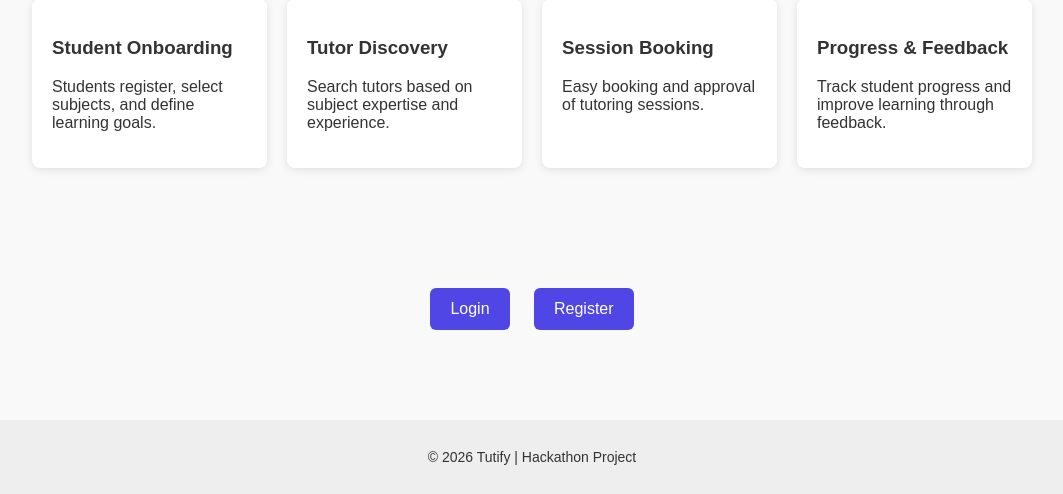
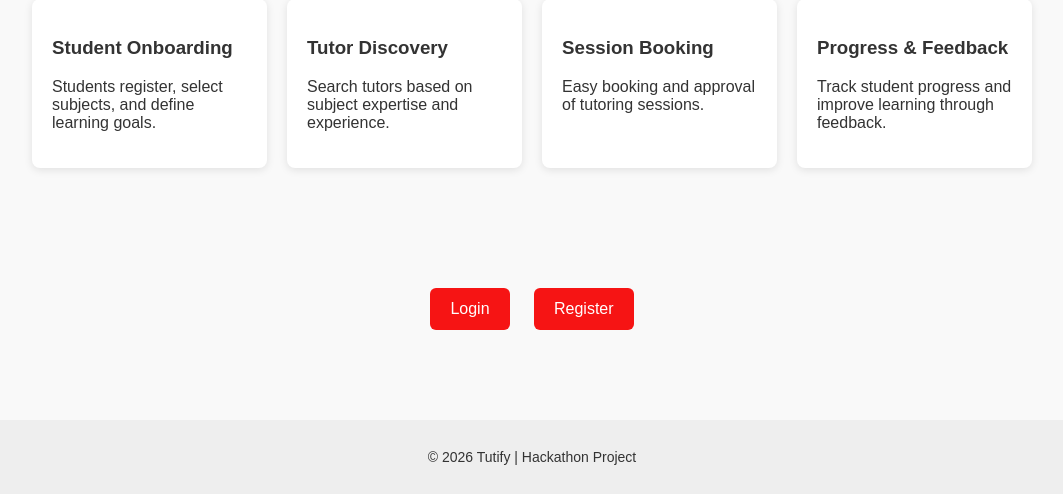
Before and after one commit to PRITHVIBO/Tutify, a PHP site: page / in a window 1280 px wide. Shown: the part 463-957 px from the top of the page, without its empty margins (108-1171 px from the left). Run offline with PHP 8.4, Linux system fonts and the light colour scheme.

Commit message:
Update style.css

```diff
--- a/css/style.css
+++ b/css/style.css
@@ -49,7 +49,7 @@ h2 {
 
 .buttons a {
     text-decoration: none;
-    background-color: #4f46e5;
+    background-color: #f61414;
     color: white;
     padding: 12px 20px;
     margin: 10px;
```
